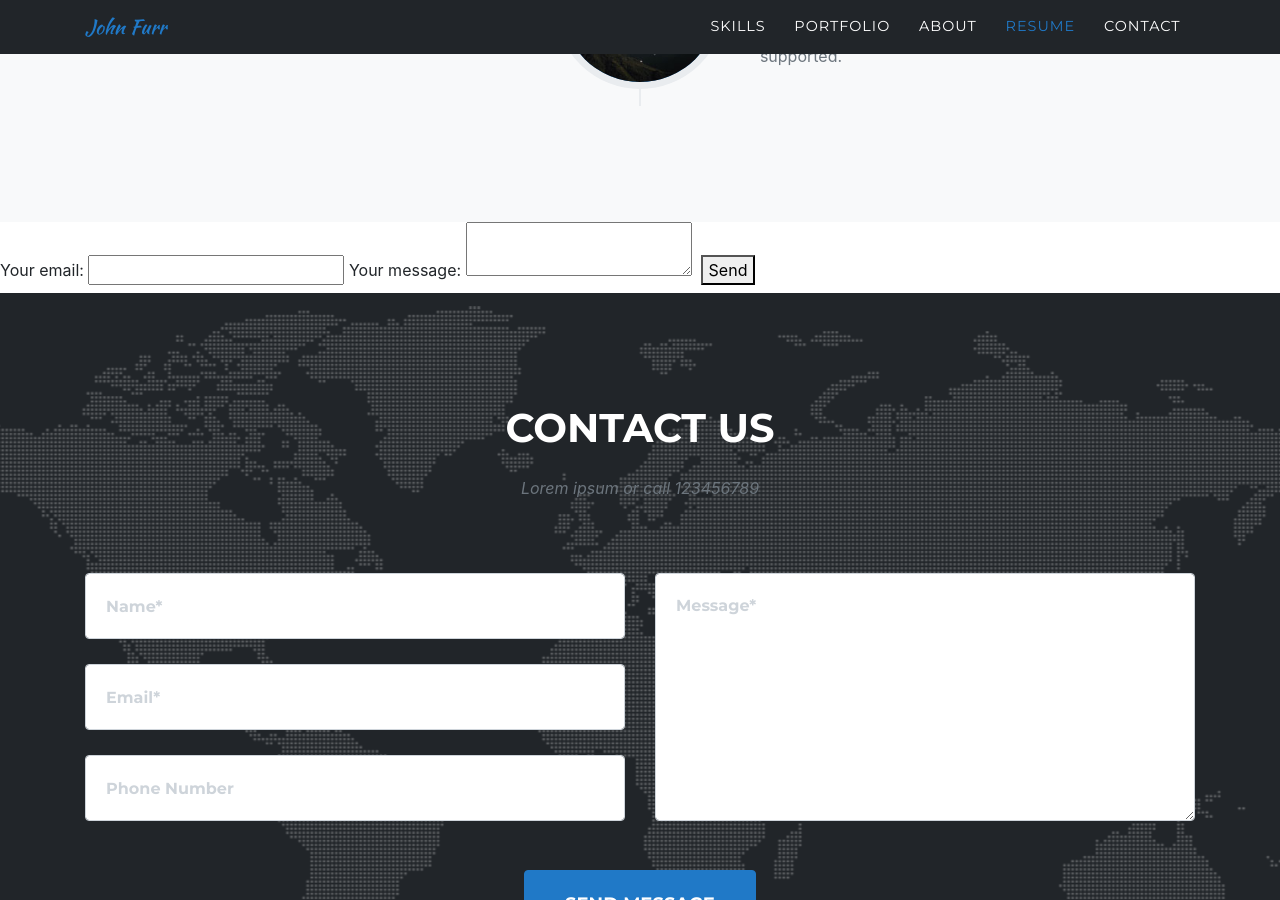
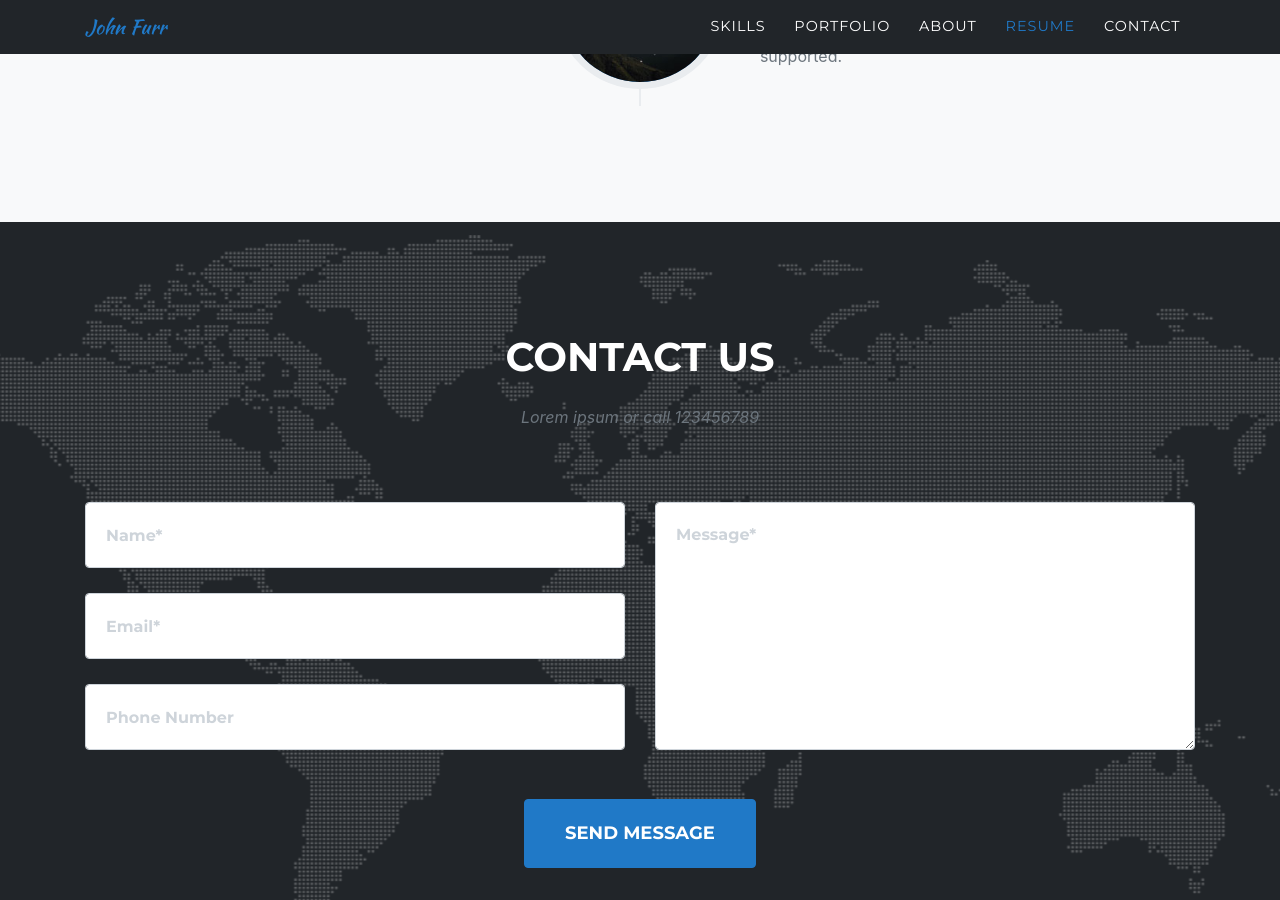
Before and after one commit to johnfurr/johnfurr.github.io, a Jekyll site: the page built from index.md, in a window 1280 px wide and 900 px high, scrolled down 4760 px. Built offline with Jekyll 4.4.1, drawn with Linux system fonts in a browser that asks for light colours; nearby versions of some CDN libraries; some web fonts are replaced.

```diff
--- a/_includes/contact.html
+++ b/_includes/contact.html
@@ -1,19 +1,4 @@
-<form
-  action="https://formspree.io/f/mvoyovgo"
-  method="POST"
->
-  <label>
-    Your email:
-    <input type="email" name="email">
-  </label>
-  <label>
-    Your message:
-    <textarea name="message"></textarea>
-  </label>
-  <div class="g-recaptcha" data-sitekey="6LdxgbohAAAAAPQfB_bggbH9bQ70b4gxLKREBkki"></div>
-  <!-- your other form fields go here -->
-  <button type="submit">Send</button>
-</form>
+
 
 
 <!-- Contact -->
@@ -31,7 +16,6 @@
       <div class="col-lg-12">
         <form id="contactForm"
           action="https://formspree.io/{% if site.formspree_form_path %}{{ site.formspree_form_path }}{% else %}{{ site.email }}{% endif %}" method="POST">
-          <!--name="sentMessage"-->
           <div class="row">
             <div class="col-md-6">
               <div class="form-group">
--- a/_layouts/default.html
+++ b/_layouts/default.html
@@ -16,9 +16,10 @@
 	  <!-- Plugin JavaScript -->
 	  <script src="assets/js/jquery.easing.min.js"></script>
 
-	  <!-- Contact form JavaScript -->
+	  <!-- Contact form JavaScript
 	  <script src="assets/js/jqBootstrapValidation.js"></script>
 	  <script src="assets/js/contact_me.js"></script>
+	  -->
 
 	  <!-- Custom scripts for this template -->
 	  <script src="assets/js/agency.min.js"></script>
```
